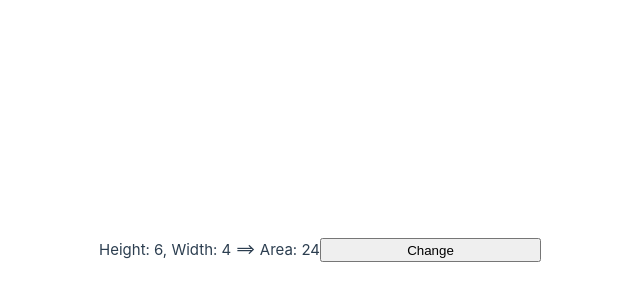
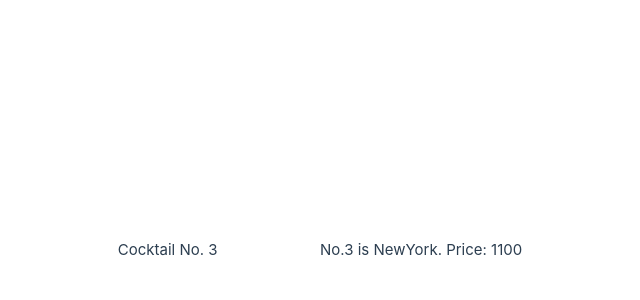
Before and after one commit to koyamal/pra_vue3, a Vue app in the folder Vue3FrontDevTextBook/chap07/scriptBlock/: page / in a window 1280 px wide. Shown: the part 150-450 px from the top of the page, without its empty margins (320-960 px from the left). Built offline with nearby package versions, Linux system fonts and the light colour scheme.

Commit message:
No Use setup prop

```diff
--- a/Vue3FrontDevTextBook/chap07/scriptBlock/src/App.vue
+++ b/Vue3FrontDevTextBook/chap07/scriptBlock/src/App.vue
@@ -1,66 +1,50 @@
-<script setup lang="ts">
-import {
-  ref,
-  computed,
-  onBeforeMount,
-  onMounted,
-  onBeforeUpdate,
-  onUpdated,
-  onRenderTracked,
-  onRenderTriggered,
-} from "vue";
-import type { DebuggerEvent } from "vue";
+<script lang="ts">
+import { defineComponent, ref, computed } from 'vue';
 
-const heightInit = Math.round(Math.random() * 10);
-const widthInit = Math.round(Math.random() * 10);
-const height = ref(heightInit);
-const width = ref(widthInit);
-const area = computed(
-  (): number => {
-    return height.value * width.value;
+export default defineComponent({
+  name: "App",
+  setup(){
+    const cocktailDataListInit = new Map<number, Cocktail>();
+    cocktailDataListInit.set(1, {id: 1, name: "WhiteLady", price: 1200});
+    cocktailDataListInit.set(2, {id: 2, name: "BlueHawaii", price: 1500});
+    cocktailDataListInit.set(3, {id: 3, name: "NewYork", price: 1100});
+    cocktailDataListInit.set(4, {id: 4, name: "Matani", price: 1500});
+    const cocktailNo = ref(1);
+
+    const priceMsg = computed(
+      (): string => {
+        const cocktail = cocktailDataListInit.get(cocktailNo.value);
+        let msg = `No Cocktail No.${cocktailNo.value}`
+        if(cocktail != undefined){
+          msg = `No.${cocktailNo.value} is ${cocktail.name}. Price: ${cocktail.price}`;
+        }
+        return msg;
+      }
+    );
+
+    setInterval(
+      (): void => {
+        cocktailNo.value = Math.round(Math.random() * 3) + 1;
+      },
+      1000
+    );
+    return {
+      cocktailNo,
+      priceMsg,
+    };
   }
-);
-const change = (): void => {
-  height.value = Math.round(Math.random() * 10);
-  width.value = Math.round(Math.random() * 10);
-}
-onBeforeMount(
-  (): void => {
-    console.log(`beforeMount called: ${height.value} * ${width.value}`);
-  }
-);
-onMounted(
-  (): void => {
-    console.log(`onMounted called: ${height.value} * ${width.value}`);
-  }
-);
-onBeforeUpdate(
-  (): void => {
-    console.log(`onBeforeUpdate called: ${height.value} * ${width.value}`);
-  }
-);
-onUpdated(
-  (): void => {
-    console.log(`onUpdated called: ${height.value} * ${width.value}`);
-  }
-);
-onRenderTracked(
-  (event: DebuggerEvent): void => {
-    console.log(`onRenderTracked called: ${height.value} * ${width.value}`);
-    console.log(event);
-  }
-);
-onRenderTriggered(
-  (event: DebuggerEvent): void => {
-    console.log(`onRenderTriggered called: ${height.value} * ${width.value}`);
-    console.log(event);
-  }
-);
+});
+
+interface Cocktail {
+  id: number;
+  name: string;
+  price: number;
+};
 </script>
 
 <template>
-  <p>Height: {{ height }}, Width: {{ width }} ==> Area: {{ area }}</p>
-  <button v-on:click="change">Change</button>
+  <p>Cocktail No. {{ cocktailNo }}</p>
+  <p>{{ priceMsg }}</p>
 </template>
 
 <style scoped>
```
